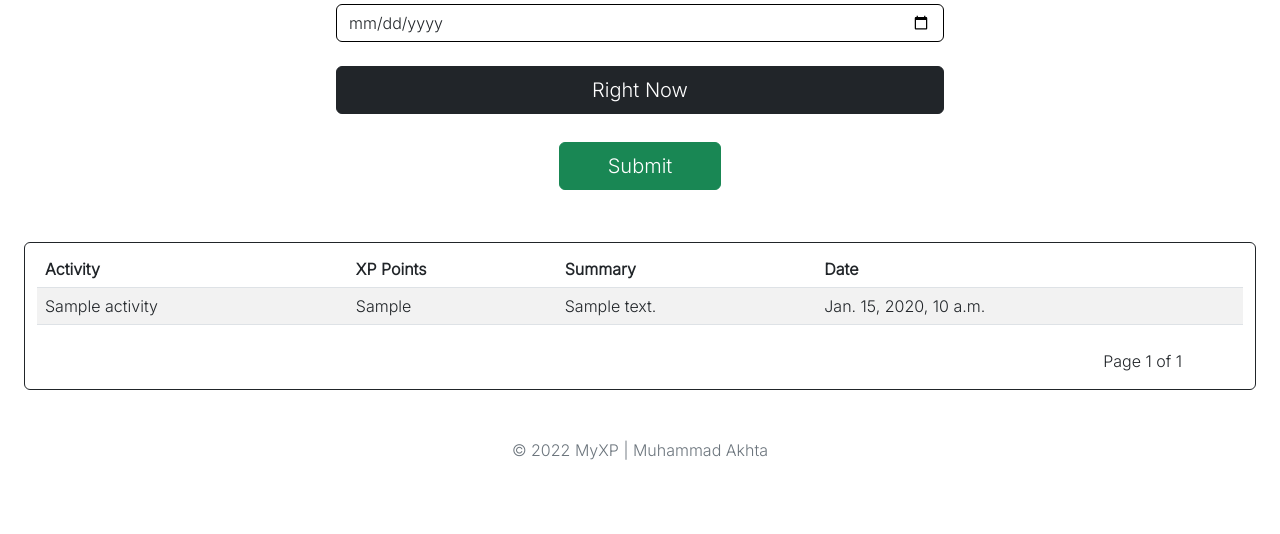
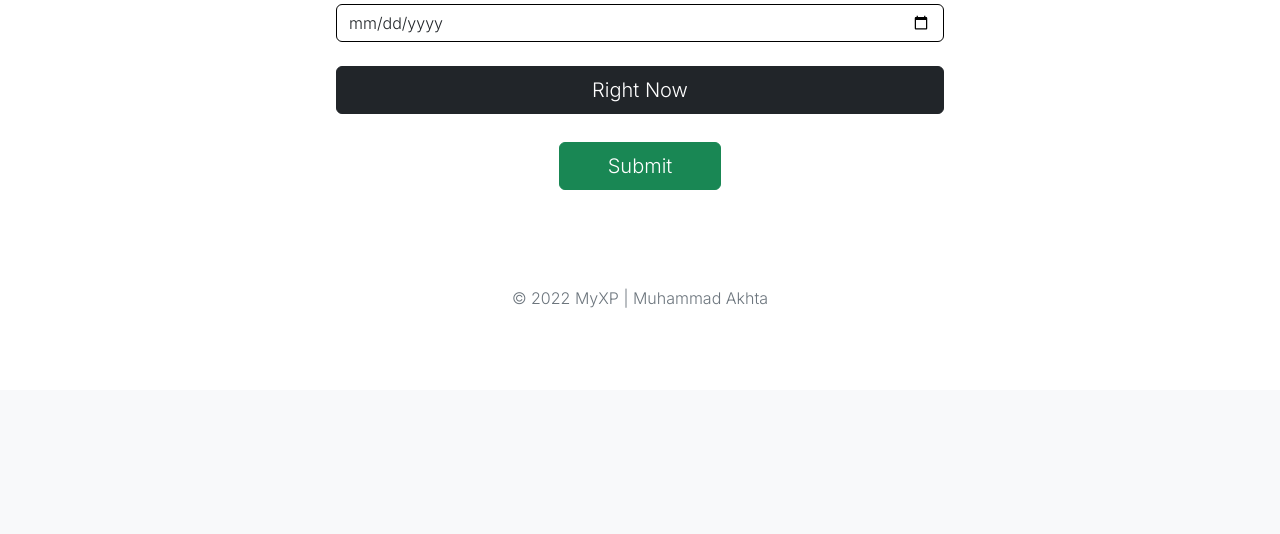
Before and after one commit to Akosovski/MyXP, a Django app: template templates/progression/index.html in a window 1280 px wide. Shown: the part 829-1363 px from the top of the page. After the commit the page ends 1137 px from the top, so only its background shows below. Run offline with Django 4.2, Linux system fonts and the light colour scheme; tables that the repository leaves empty hold one stand-in row (values such as "Sample post"); the template is opened without the code that fills it: values that come from a table or form of the project are taken from there, most other values are stand-ins (such as "Sample title", 1, 10 or a date in 2020).

Commit message:
Added Activity List Page

```diff
--- a/progression/urls.py
+++ b/progression/urls.py
@@ -9,5 +9,6 @@ urlpatterns = [
     path('', views.index, name="progression"),
     path('authentication/', include('authentication.urls')),
     path('add-activity', views.add_activity, name="add-activity"),
+    path('activity-list', views.activity_list, name="activity-list"),
     path('close-modal', views.close_modal, name="close-modal"),
 ]
--- a/templates/partials/_navbar.html
+++ b/templates/partials/_navbar.html
@@ -17,11 +17,11 @@
           </li>
 
           <li class="nav-item">
-            <a class="nav-link active fs-5" aria-current="page" href="#">Dashboard</a>
+            <a class="nav-link active fs-5" aria-current="page" href="{% url 'progression' %}">Dashboard</a>
           </li>
 
           <li class="nav-item">
-            <a class="nav-link active fs-5" aria-current="page" href="#">Activities</a>
+            <a class="nav-link active fs-5" aria-current="page" href="{% url 'activity-list' %}">Activities</a>
           </li>
 
           <form action="{% url 'logout' %}" method="POST">
--- a/templates/progression/index.html
+++ b/templates/progression/index.html
@@ -6,13 +6,13 @@
     {% include 'partials/_navbar.html' %}
 </div>
 {% include 'partials/_messages.html' %}
-<div class="px-4 py-5 mt-5 mb-2 text-center">
+<div class="px-4 py-5 mt-5 mb-3 text-center">
     <h1 class="display-5 fw-bold mb-2">Experience Level {{int_level}}</h1>
     <br>
     <div class="d-block ms-4 me-4">
         <!-- PROGRESS BAR -->
         <div class="progress">                                          <!-- Bar width is fine -->
-            <div class="progress-bar bg-dark" role="progressbar" style="width: {{bar_width}}%" aria-valuenow="10" aria-valuemin="0" aria-valuemax="1000"></div>
+            <div class="progress-bar bg-dark" role="progressbar" style="width: {{bar_width}}%" aria-valuenow="{{shown_xp}}" aria-valuemin="0" aria-valuemax="1000"></div>
         </div>
         <h3 class="card-text mt-2 ms-1 mb-3" style="text-align: left;">Points : <span class="text-success" style="font-weight: bold">{{shown_xp}}</span> <span style="font-weight: bold">out of 1000</span></h3>
     </div>
@@ -55,62 +55,9 @@
                 <button type="button" class="btn btn-dark btn-lg px-5 w-100 xpadd rounded">Right Now</button>
             </div>
 
-            <input type="submit" value="Submit" class="btn btn-success btn-lg px-5 m-1 mt-4 w-auto xpadd rounded">
+            <input type="submit" value="Submit" class="btn btn-success btn-lg px-5 m-1 mt-4 mb-5 w-auto xpadd rounded">
         </div>
     </form>
-</div>
-
-<div class="container-fluid mt-5 border border-dark border-1 rounded">
-    <div class="app-table mt-2">
-        <table class="table table-striped">
-            <thead>
-                <tr>
-                    <th>Activity</th>
-                    <th>XP Points</th>
-                    <th>Summary</th>
-                    <th>Date</th>
-                </tr>
-            </thead>
-            {% if activities.count %}
-            <tbody>
-                {% for activity in page_obj %}
-                    <tr class="align-middle">
-                        <td>{{activity.activity_name}}</td>
-                        <td>{{activity.activity_xp}}</td>
-                        <td>{{activity.activity_summary}}</td>
-                        <td>{{activity.activity_date}}</td>
-                    </tr>
-                {% endfor %}
-            {% else %}
-                <tr class="align-middle">
-                    <td></td>
-                    <td></td>
-                    <td></td>
-                    <td></td>
-                </tr>
-            </tbody>
-            {% endif %}
-        </table>
-    </div>
-
-    <div class="container d-flex justify-content-end mb-0" id="pagination-container">
-        <div class="mt-2 m-3">
-            Page {{page_obj.number}} of {{ page_obj.paginator.num_pages }}
-        </div>
-        <div class="">
-            <ul class="pagination">
-                {% if page_obj.has_previous %}
-                <li {% if page_obj.number == 1 %} class="page-item active" {% endif %}><a class="page-link text-dark" href="?page=1">&laquo; 1</a></li>
-                <li class="page-item"> <a class="page-link text-dark" href="?page={{ page_obj.previous_page_number }}">Back</a></li>
-                {% endif %}
-
-                {% if page_obj.has_next %}
-                <li class="page-item"> <a class="page-link text-dark" href="?page={{ page_obj.next_page_number }}">Next</a></li>
-                <li class="page-item"> <a class="page-link text-dark" href="?page={{ page_obj.paginator.num_pages }}">{{ page_obj.paginator.num_pages}} &raquo;</a></li>
-                {% endif %}
-            </ul>
-        </div>
-    </div>
 </div>
 
 <div class="sticky-container">
```
Also changed, not shown: progression/views.py (+13 -4 lines), templates/progression/activity_list.html (added, +65 -0 lines).
